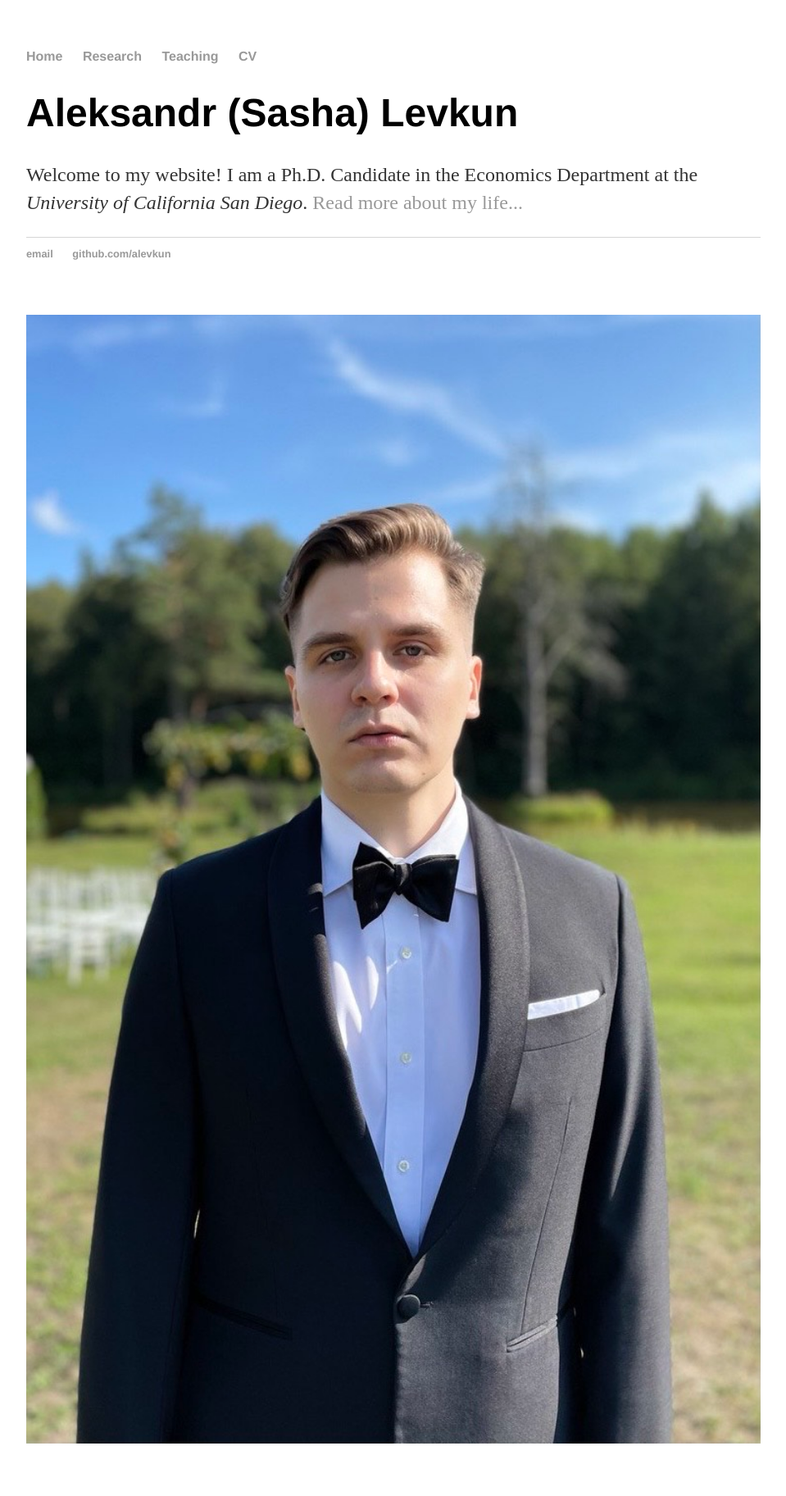
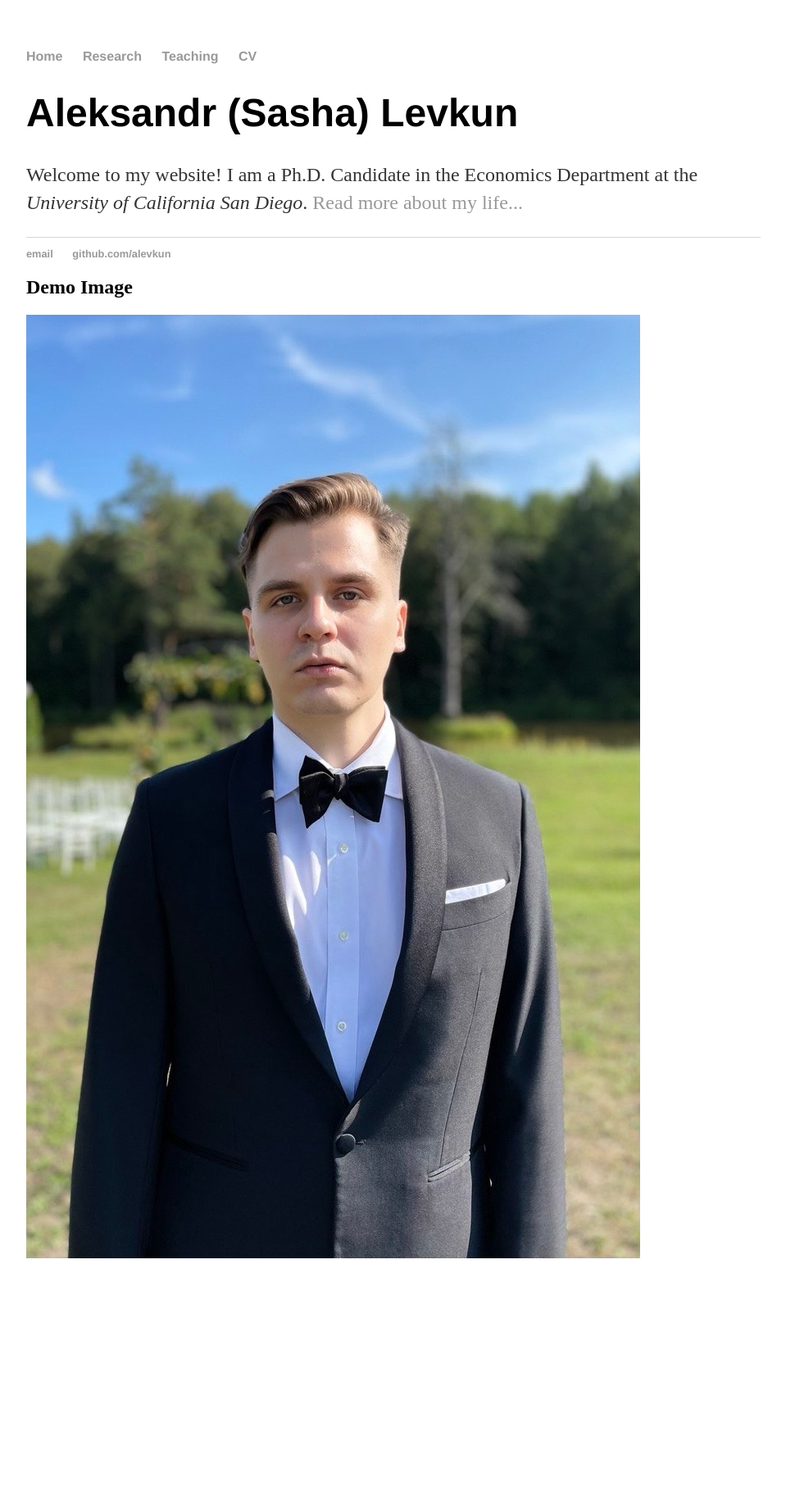
Before and after one commit to alevkun/alevkun.github.io, a Jekyll site: the page built from index.html, in a window 1280 px wide. Shown: the whole page at 82% size, without its empty margins (160-1119 px from the left). Built offline with Jekyll 4.4.1, drawn with Linux system fonts in a browser that asks for light colours; after the commit the page ends 1599 px from its top, so only the background shows below that.

Commit message:
Update default.html

```diff
--- a/_layouts/default.html
+++ b/_layouts/default.html
@@ -4,14 +4,6 @@
 		<title>{{ page.title }}</title>
 		<!-- link to main stylesheet -->
 		<link rel="stylesheet" type="text/css" href="/css/main.css">
-		<style>
-			img {
-				width: 100%;
-			}
-			h2 {
-				color: white;
-			}
-		</style>
 	</head>
 	<body>
 		<nav>
```
